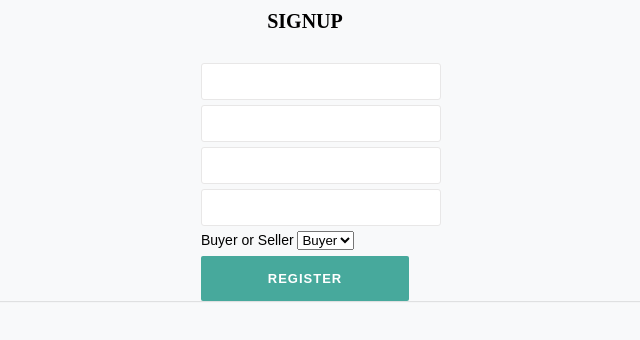
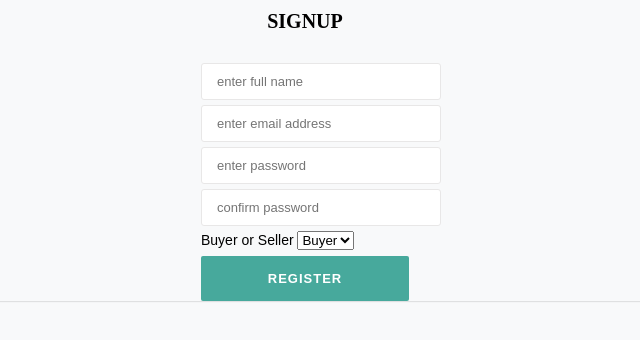
Before and after one commit to oxenprogrammer/Auto-Mart, a plain HTML site: page UI/signup.html in a window 1280 px wide. Shown: the whole page, without its empty margins (335-975 px from the left). Drawn offline with Linux system fonts and the light colour scheme.

Commit message:
[FEATURE Fixes 165955596] add placeholders to signup form

```diff
--- a/UI/signup.html
+++ b/UI/signup.html
@@ -14,22 +14,22 @@
         <form>
             <div class="form-group">
                 <div class="form-control">
-                    <input type="text" name="fullname" id="fullname">
+                    <input type="text" name="fullname" id="fullname" placeholder="enter full name">
                 </div>
             </div>
             <div class="form-group">
                 <div class="form-control">
-                    <input type="email" name="email" id="email">
+                    <input type="email" name="email" id="email" placeholder="enter email address">
                 </div>
             </div>
             <div class="form-group">
                 <div class="form-control">
-                    <input type="password" name="password" id="password">
+                    <input type="password" name="password" id="password" placeholder="enter password">
                 </div>
             </div>
             <div class="form-group">
                 <div class="form-control">
-                    <input type="password" name="confirmPassword" id="confirmPassword">
+                    <input type="password" name="confirmPassword" id="confirmPassword" placeholder="confirm password">
                 </div>
             </div>
             <div class="form-group">
```
